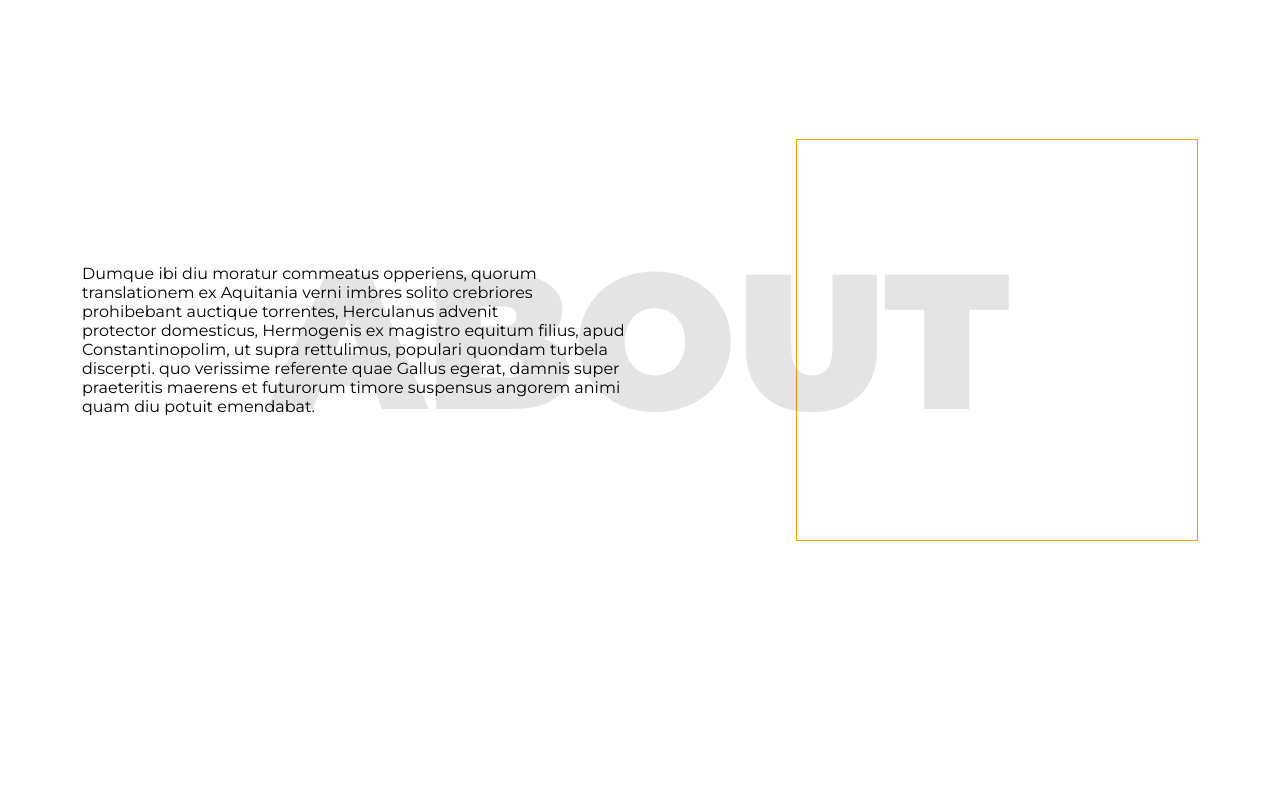
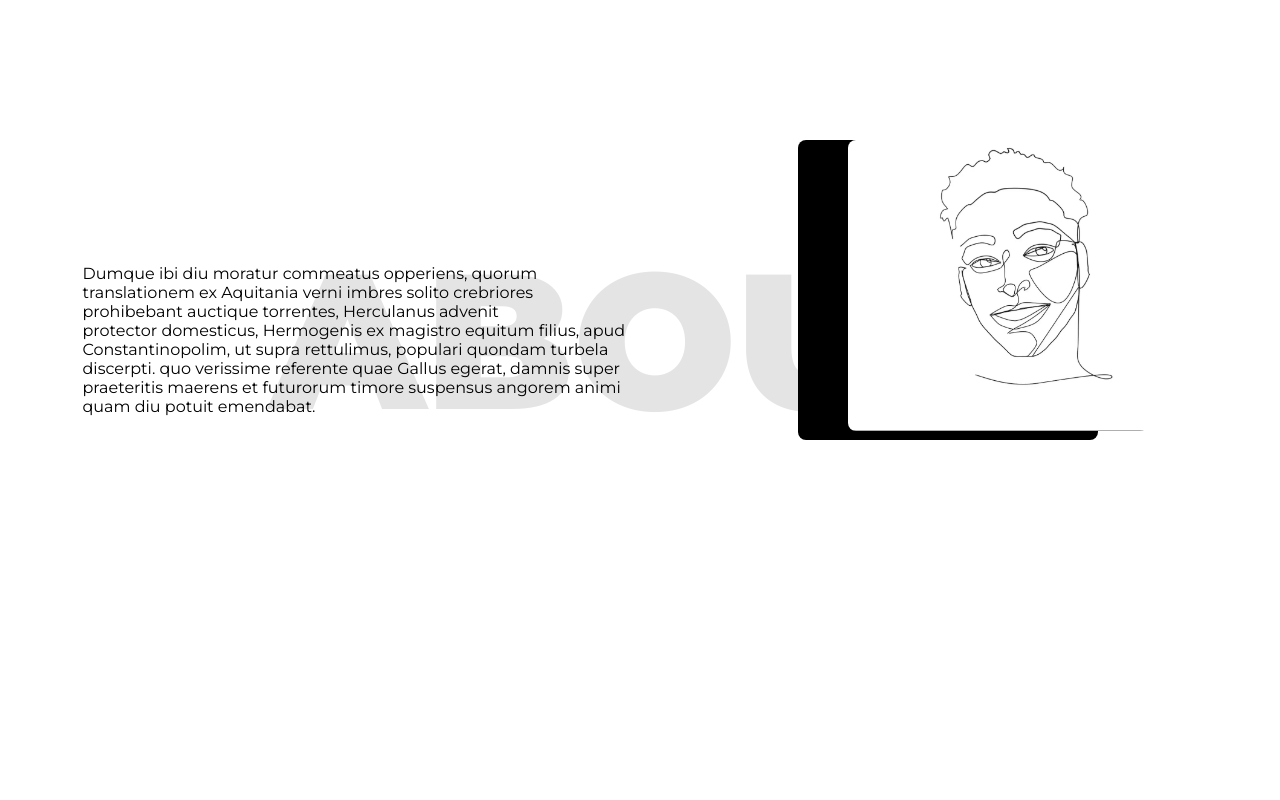
Before and after one commit to melvinDebot/melvin_debot_portfolio, a React (Create React App) app: page / in a window 1280 px wide. Shown: the part 1780-2580 px from the top of the page. Built offline with nearby package versions, Linux system fonts and the light colour scheme.

Commit message:
modifs about

```diff
--- a/public/index.html
+++ b/public/index.html
@@ -25,10 +25,10 @@
       work correctly both with client-side routing and a non-root public URL.
       Learn how to configure a non-root public URL by running `npm run build`.
     -->
-    <title>React App</title>
+    <title>Melvin Debot Portfolio</title>
   </head>
   <body>
-    <noscript>You need to enable JavaScript to run this app.</noscript>
+
     <div id="root"></div>
     <!--
       This HTML file is a template.
--- a/src/App.css
+++ b/src/App.css
@@ -170,7 +170,6 @@ h2{
   font-size: 12rem;
   font-weight: bolder;
   opacity: 0.1;
-  z-index: 100;
   position: absolute;
   font-weight: 900;
 }
@@ -199,8 +198,44 @@ h2{
 .blue-img{
   width: 400px;
   height: 400px;
-  border: 1px solid orange;
 }
+.wrapper {
+  width: 300px;
+  height: 300px;
+  position: relative;
+}
+.parent,
+.child {
+  position: absolute;
+  border-radius: 8px;
+}
+.parent {
+  width: 100%;
+  height: 100%;
+  background: black;
+}
+.child {
+  width: 100%;
+  height: 291px;
+  background-image: url('../src/portrait.jpg');
+  background-size: cover;
+  background-repeat: no-repeat;
+  right: -50px;
+  transition: 1s top;
+}
+
+
+
+
+
+
+
+
+
+
+
+
+
 .contact-text p{
   font-size: 3rem;
   font-weight: 700;
--- a/src/components/OthersSection.jsx
+++ b/src/components/OthersSection.jsx
@@ -1,5 +1,6 @@
 import React from 'react';
 import $ from "jquery";
+import Parallax from './Parallax';
 
 function OthersSection(){
 
@@ -43,7 +44,9 @@ function OthersSection(){
         <h2>ABOUT</h2>
         <div className="blue-containt">
           <p>Dumque ibi diu moratur commeatus opperiens, quorum translationem ex Aquitania verni imbres solito crebriores prohibebant auctique torrentes, Herculanus advenit <br></br>protector domesticus, Hermogenis ex magistro equitum filius, apud Constantinopolim, ut supra rettulimus, populari quondam turbela discerpti. quo verissime referente quae Gallus egerat, damnis super praeteritis maerens et futurorum timore suspensus angorem animi quam diu potuit emendabat.</p>
-          <div className="blue-img"></div>
+          <div className="blue-img">
+            <Parallax />
+          </div>
         </div>
       </div>
       <div className="panel" data-color="orange">
--- /dev/null
+++ b/src/components/Parallax.jsx
@@ -0,0 +1,32 @@
+import React from 'react';
+
+export default class Parallax extends React.Component{
+  constructor(){
+    super();
+    this.state = {
+      offest : 0
+    }
+  }
+  componentDidMount() {
+    window.addEventListener('scroll', this.parallaxShift);
+  }
+  componentWillUnmount() {
+    window.removeEventListener('scroll', this.parallaxShift);
+  }
+  parallaxShift = () => {
+    this.setState({
+      offset: window.pageYOffset
+    });
+  };
+  render(){
+    return(
+      <div>
+        <div className="wrapper">
+          <div className="parent">
+            <div className="child" style={{top : this.state.offset / -15}}></div>
+          </div>
+        </div>
+      </div>
+    )
+  }
+}
```
Also changed, not shown: src/portrait.jpg (added).
